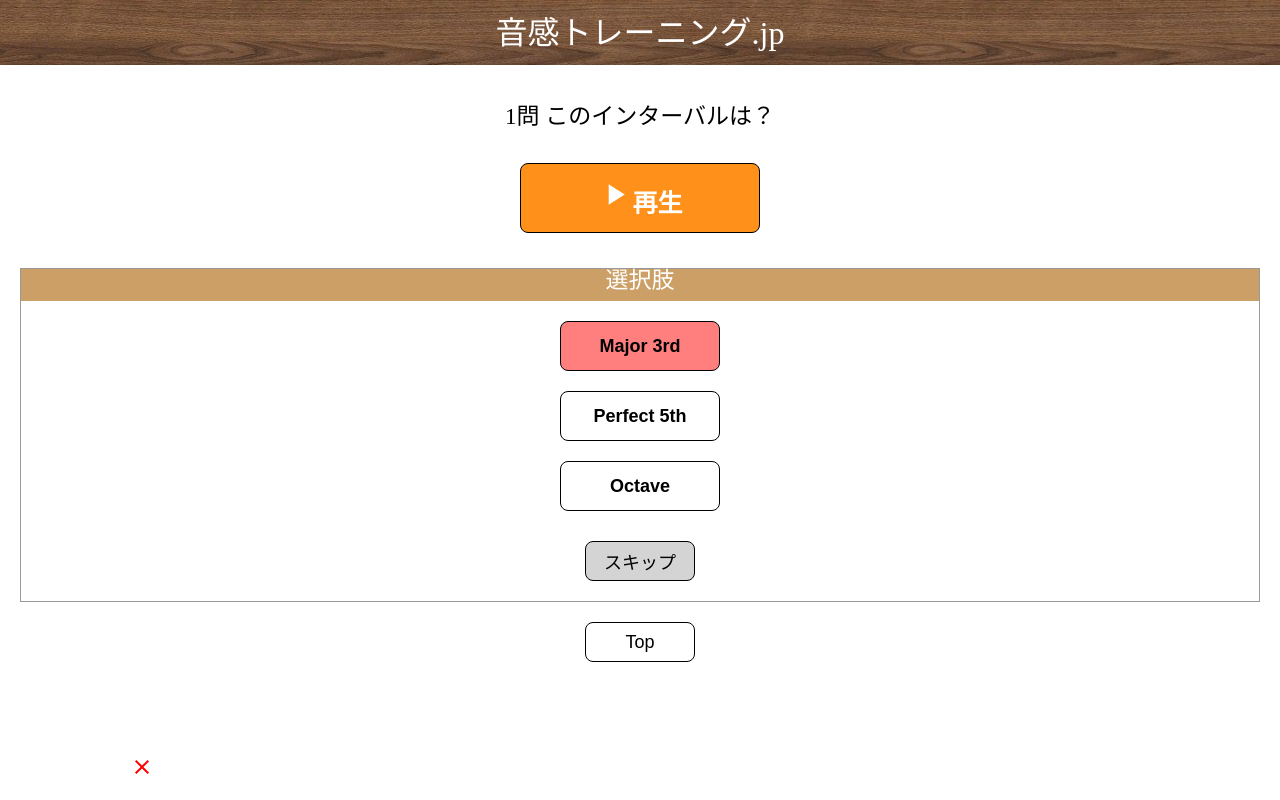
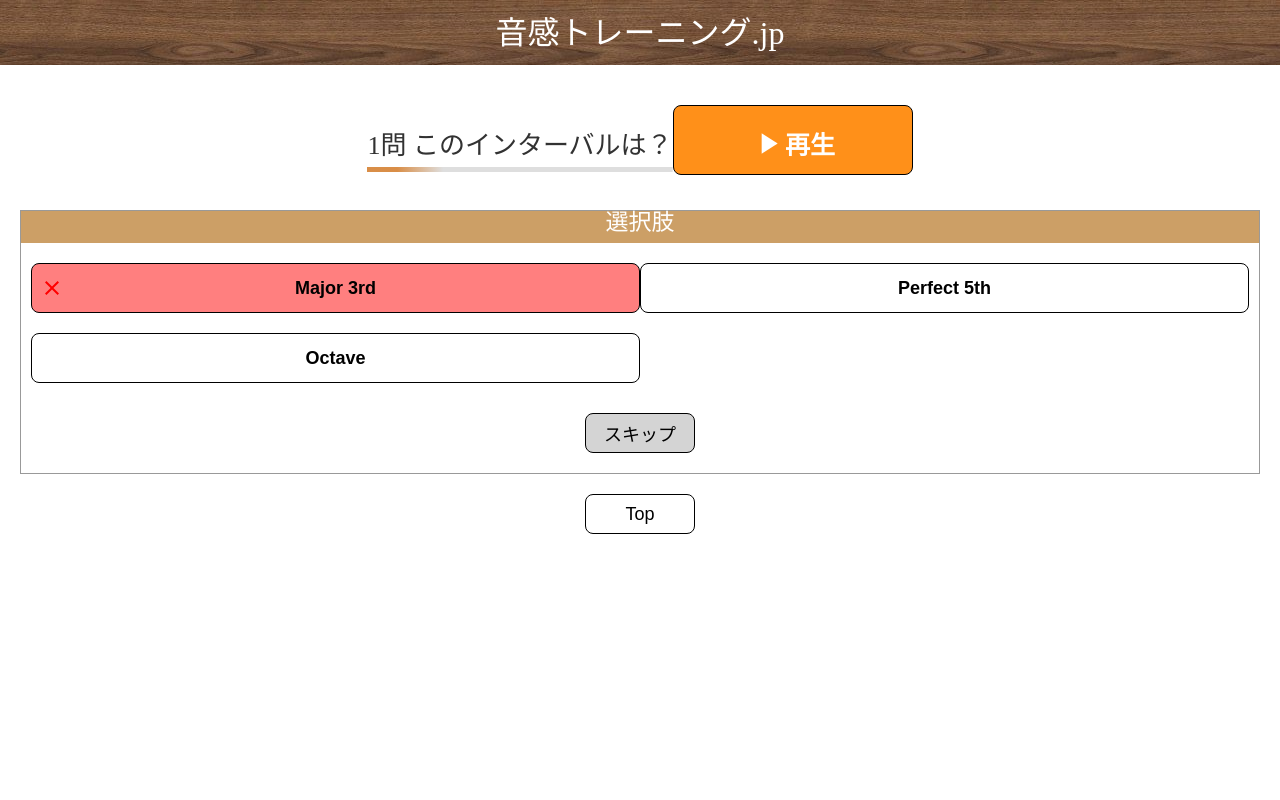
Before and after one commit to aki5648237/interval-training, a React (Create React App) app: page /IntervalTrainingQuiz in a window 1280 px wide. Both pictures are taken after a click on the button "Major 3rd". Built offline with nearby package versions, Linux system fonts and the light colour scheme.

Commit message:
5/2 全体のcssをscss化

```diff
--- a/src/component/contents/quiz/intervalQuizContents.tsx
+++ b/src/component/contents/quiz/intervalQuizContents.tsx
@@ -42,14 +42,12 @@ export const IntervalQuizContents: React.FC<Props> = (
 			<div className="p-quiz-mv-inner">
 				<div>
 						<h2 className="p-quiz-mv__title">{currentQuestion}問 このインターバルは？</h2>
-						{/* <Button
-							startIcon={playSound === false ?  <PlayArrowIcon className="play-icon"/> : <ReplayIcon className="play-icon"/>}
-							className="p-quiz-mv__button-primary" onClick={() => handlePlayButton()} variant='outlined'>{playSound === false ? '再生' : 'リプレイ'}</Button> */}
 						<button className="p-quiz-mv__button-primary"
 							onClick={() => handlePlayButton()}>
-							{playSound === false ?  <PlayArrowIcon className="play-icon"/> : <ReplayIcon className="play-icon"/>}
-							{playSound === false ? '再生' : 'リプレイ'}
+							{playSound === false ?  <PlayArrowIcon className="p-quiz-mv__play-icon"/> : <ReplayIcon className="p-quiz-mv__play-icon"/>}
+							<span>{playSound === false ? '再生' : 'リプレイ'}</span>
 						</button>
+
 				</div>
 				<div className="p-quiz-mv__option-box">
 					<div className="p-quiz-mv__sub-title">
--- a/src/component/function/quiz/common/intervalTrainingAnswer.tsx
+++ b/src/component/function/quiz/common/intervalTrainingAnswer.tsx
@@ -14,11 +14,10 @@ type Props = {
 
 export const Answer = ({questions, handleAnswerButtonClick, answer}: Props) => {
 	return (
-		<div>
+		<div className="p-quiz-mv__button-option-box">
 			{
 				questions.map((item) => {
 					return (
-						<div>
 						<button
 							className={`${"p-quiz-mv__button-option"} ${item.result === 'correct' ? "correct" : ""}
 							${item.result === 'inCorrect' ? "inCorrect" : ""}
@@ -26,10 +25,9 @@ export const Answer = ({questions, handleAnswerButtonClick, answer}: Props) => {
 							onClick={() => handleAnswerButtonClick(item.value)}
 							disabled={answer === 'correct'}
 							>{item.answerText}
-								{item.result === 'correct' ? <TripOriginIcon className='circle-icon'/> : ''}
-								{item.result === 'inCorrect' ? <CloseIcon className='cross-icon'/> : ''}
+							{item.result === 'correct' ? <TripOriginIcon className='p-quiz-mv__circle-icon'/> : ''}
+							{item.result === 'inCorrect' ? <CloseIcon className='p-quiz-mv__cross-icon'/> : ''}
 						</button>
-						</div>
 					)
 			})}
 		</div>
--- a/src/style/foundation/_color.scss
+++ b/src/style/foundation/_color.scss
@@ -4,6 +4,8 @@ $c-main: rgba(170, 95, 0, 0.6);
 $c-accent: rgba(255, 132, 0, 0.9);
 $c-primary: #000000;
 $c-secondary: rgba(255, 227, 0, 0.9);
+$c-circle-icon: rgb(21, 131, 21);
+$c-cross-icon: red;
 
 // 優先度2:接頭辞-セマンティックな命名-明るさ
 $c-main-light: rgba(170, 95, 0, 0.6)
--- a/src/style/foundation/_mixin.scss
+++ b/src/style/foundation/_mixin.scss
@@ -0,0 +1,10 @@
+@mixin title-underline {
+	display: inline-block;
+	padding: 0.8rem 0;
+	margin-bottom: 0.2rem;
+	background-image: linear-gradient(90deg, rgba(207, 112, 23, 0.794) 0 10%, #dedede 25%);
+	background-repeat: no-repeat;
+	background-size: 100% 10%;
+	background-position: bottom;
+	color: #323232;
+}
--- a/src/style/object/project/_quiz.scss
+++ b/src/style/object/project/_quiz.scss
@@ -2,6 +2,8 @@
 
 .p-quiz-mv {
 	&__title {
+		@include title-underline;
+		font-size: 26px;
 		margin-bottom: 35px;
 	}
 	&__button-primary {
@@ -27,8 +29,14 @@
 		margin-bottom: 30px;
 		padding: 0 10px;
 	}
+	&__button-option-box {
+		// display: inline;
+		text-align: left;
+	}
+
 	&__button-option {
-		width: 160px;
+		position: relative;
+		width: 50%;
 		height: 50px;
 		margin-top: 20px;
 		font-size: 18px;
@@ -53,4 +61,21 @@
 		text-transform: none;
 		margin-top: 20px;
 	}
+	&__play-icon {
+		position: relative;
+		top: 7px;
+		font-size: 35px !important;
 	}
+	&__circle-icon {
+		position: absolute;
+		top: 11px;
+		left: 8px;
+		color: $c-circle-icon;
+	}
+	&__cross-icon {
+		position: absolute;
+		top: 12px;
+		left: 8px;
+		color: $c-cross-icon;
+	}
+}
--- a/src/style/object/project/_top.scss
+++ b/src/style/object/project/_top.scss
@@ -2,16 +2,9 @@
 
 .p-top-mv {
 	&__title {
-		display: inline-block;
-	padding: 0.8rem 0;
-	margin-bottom: 0.2rem;
-	background-image: linear-gradient(90deg, rgba(207, 112, 23, 0.794) 0 10%, #dedede 25%);
-	background-repeat: no-repeat;
-	background-size: 100% 10%;
-	background-position: bottom;
-	color: #323232;
-	font-size: 26px;
-	margin-bottom: 35px;
+		@include title-underline;
+		font-size: 26px;
+		margin-bottom: 35px;
 	}
 	&__text {
 		font-weight: 520;
--- a/src/style/styles.css
+++ b/src/style/styles.css
@@ -90,9 +90,9 @@
 	bottom: 21px;
 }
 
-.play-icon {
+/* .play-icon {
 	font-size: 35px !important;
-}
+} */
 
 .text {
 
```
Lines whose indentation alone changed are shown as unchanged.
